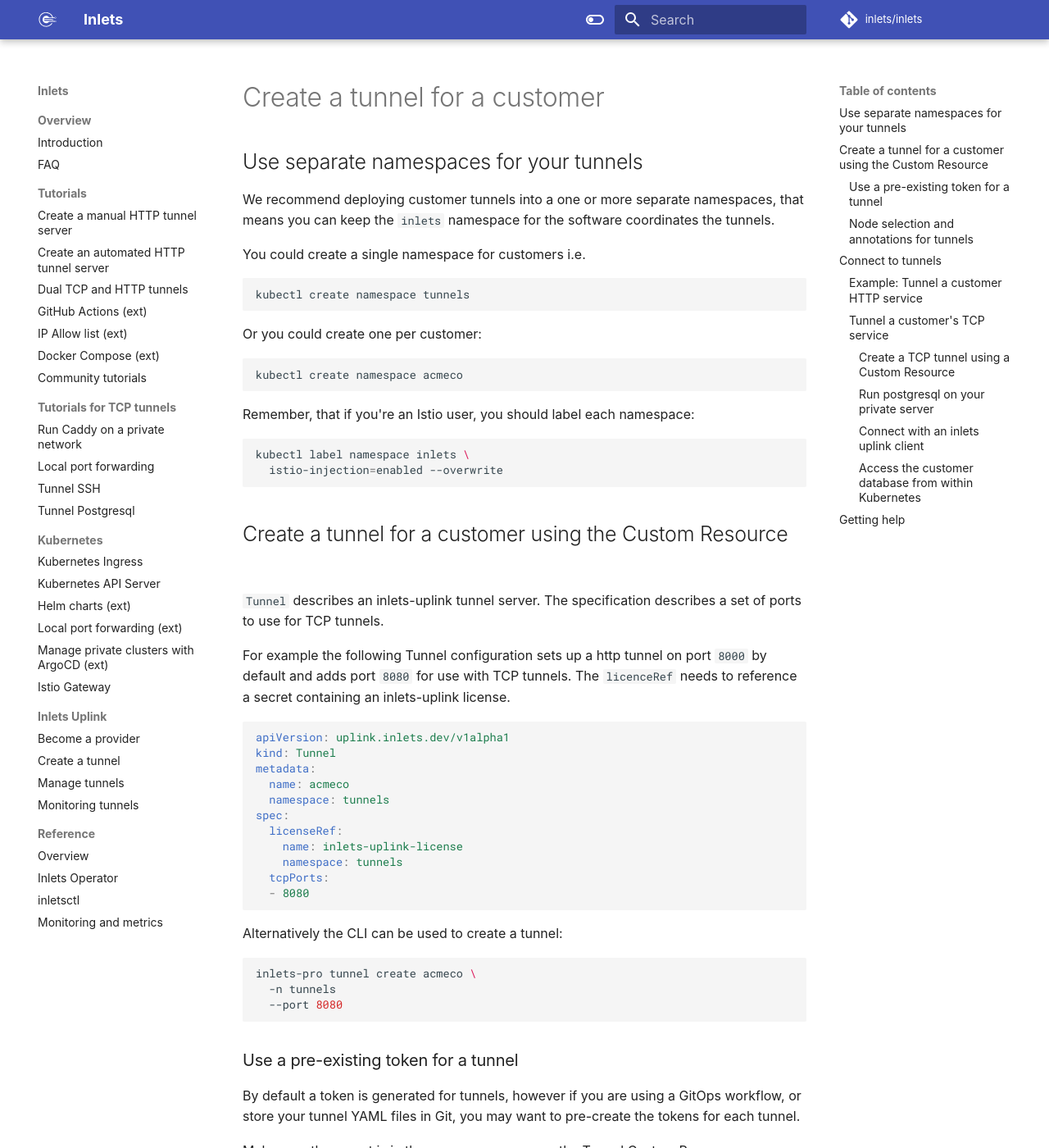
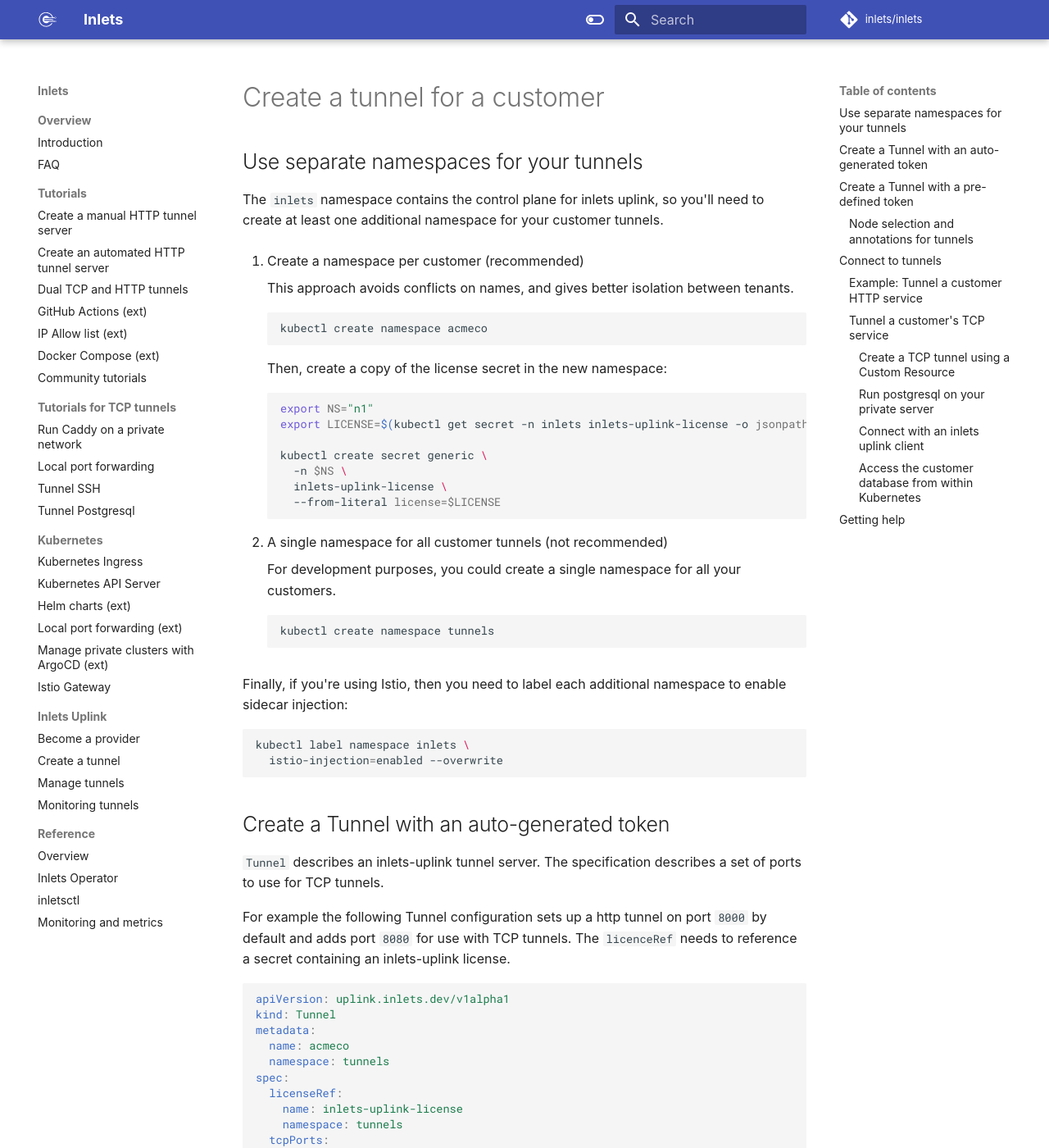
Before and after one commit to inlets/docs.inlets.dev, an MkDocs documentation site: the page built from docs/uplink/create-tunnels.md, in a window 1280 px wide and 1400 px high. Shown: the whole window at 82% size. Built offline with MkDocs 1.6.1 and Material for MkDocs 9.7.7, drawn with Linux system fonts in a browser that asks for light colours; some web fonts are replaced; some of the changed text lies outside the part shown.

Commit message:
Recommend ns per customer
Signed-off-by: Alex Ellis (OpenFaaS Ltd) <alexellis2@gmail.com>

````diff
--- a/docs/uplink/create-tunnels.md
+++ b/docs/uplink/create-tunnels.md
@@ -2,28 +2,45 @@
 
 ## Use separate namespaces for your tunnels
 
-We recommend deploying customer tunnels into a one or more separate namespaces, that means you can keep the `inlets` namespace for the software coordinates the tunnels.
+The `inlets` namespace contains the control plane for inlets uplink, so you'll need to create at least one additional namespace for your customer tunnels.
 
-You could create a single namespace for customers i.e.
+1. Create a namespace per customer (recommended)
 
-```bash
-kubectl create namespace tunnels
-```
+    This approach avoids conflicts on names, and gives better isolation between tenants.
 
-Or you could create one per customer:
+    ```bash
+    kubectl create namespace acmeco
+    ```
 
-```bash
-kubectl create namespace acmeco
-```
+    Then, create a copy of the license secret in the new namespace:
 
-Remember, that if you're an Istio user, you should label each namespace:
+    ```bash
+    export NS="n1"
+    export LICENSE=$(kubectl get secret -n inlets inlets-uplink-license -o jsonpath='{.data.license}')
+
+    kubectl create secret generic \
+      -n $NS \
+      inlets-uplink-license \
+      --from-literal license=$LICENSE
+    ```
+
+2. A single namespace for all customer tunnels (not recommended)
+
+    For development purposes, you could create a single namespace for all your customers.
+
+    ```bash
+    kubectl create namespace tunnels
+    ```
+
+Finally, if you're using Istio, then you need to label each additional namespace to enable sidecar injection:
+
 
 ```bash
 kubectl label namespace inlets \
   istio-injection=enabled --overwrite
 ```
 
-## Create a tunnel for a customer using the Custom Resource
+## Create a Tunnel with an auto-generated token
 
 `Tunnel` describes an inlets-uplink tunnel server. The specification describes a set of ports to use for TCP tunnels.
 
@@ -51,9 +68,9 @@
   --port 8080
 ```
 
-### Use a pre-existing token for a tunnel
+## Create a Tunnel with a pre-defined token
 
-By default a token is generated for tunnels, however if you are using a GitOps workflow, or store your tunnel YAML files in Git, you may want to pre-create the tokens for each tunnel.
+If you delete a Tunnel with an auto-generated token, and re-create it later, the token will change. So we recommend that you pre-define your tokens. This style works well for GitOps and automated deployments with Helm.
 
 Make sure the secret is in the same namespace as the Tunnel Custom Resource.
 
````
